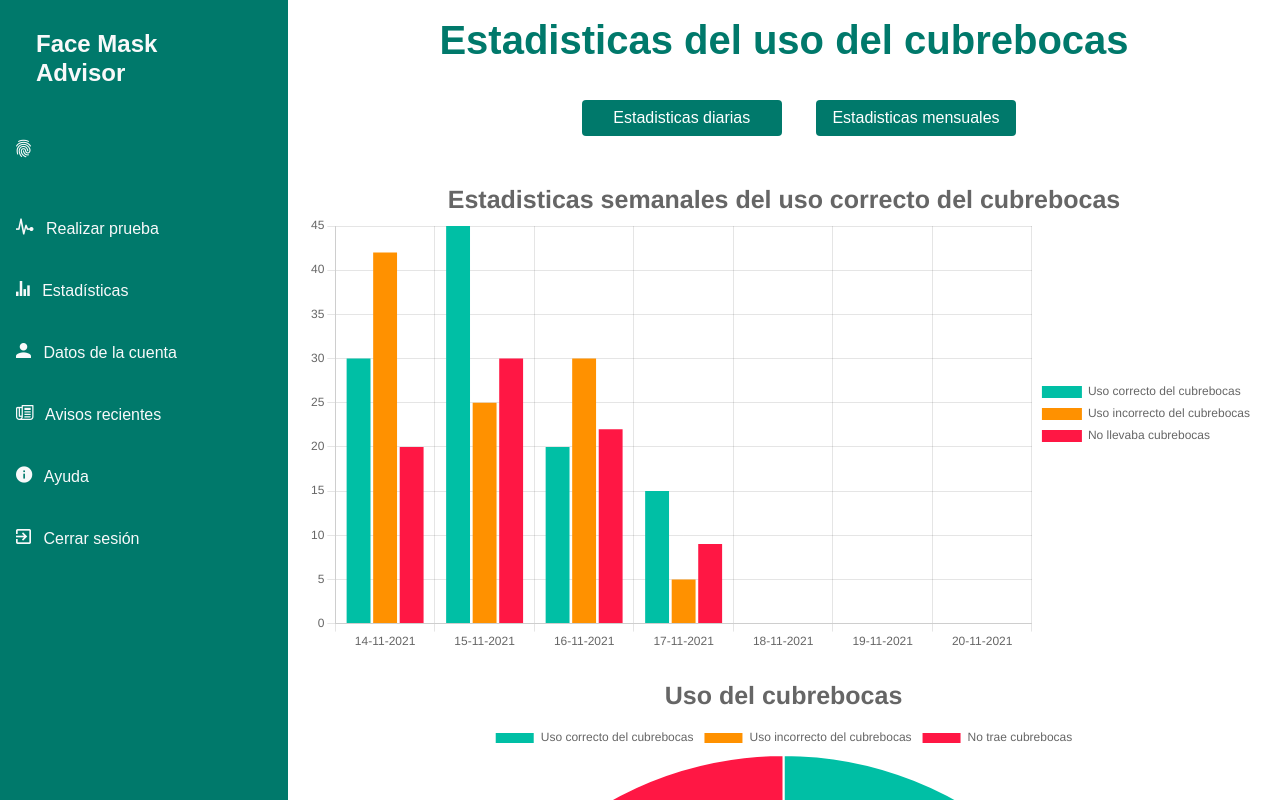
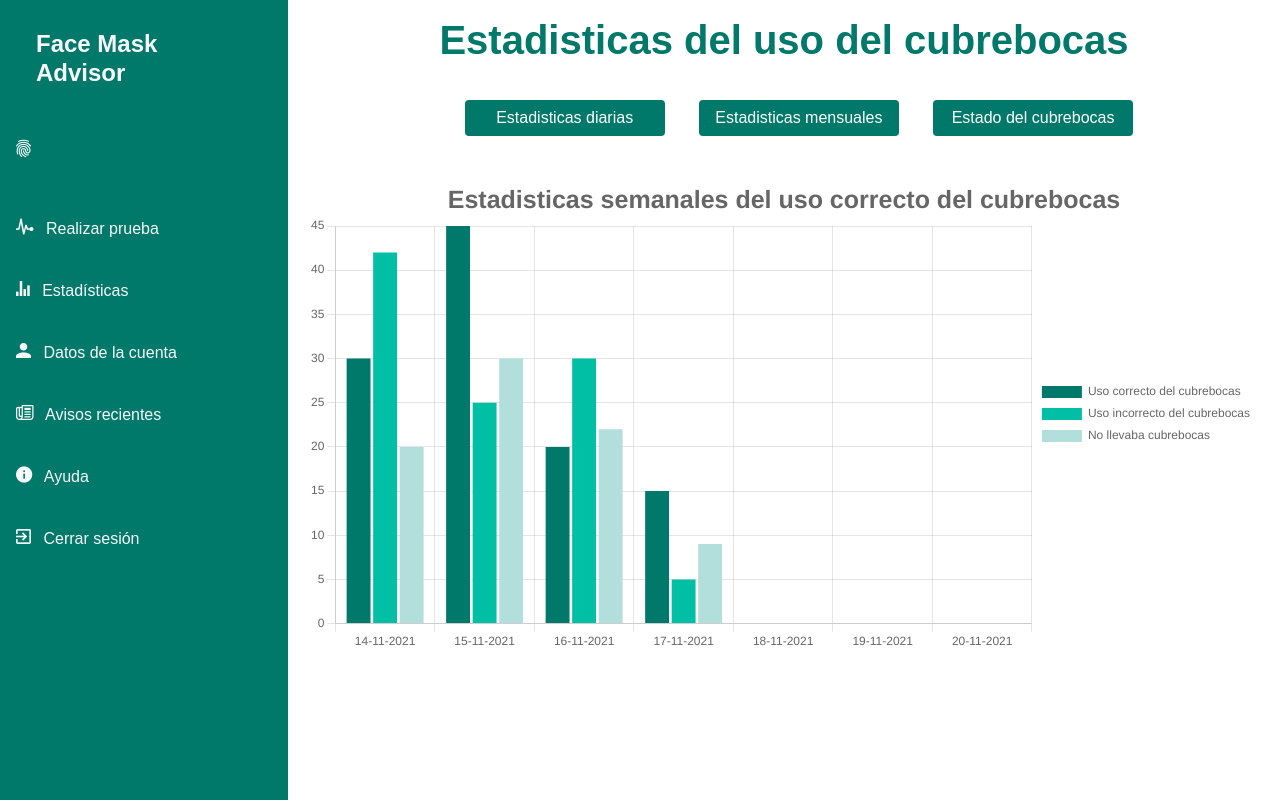
Before and after one commit to david-oaxaca/FaceMaskAdvisor, a Flask app: template templates/MenuEstadisticas.html in a window 1280 px wide. Run offline with Flask 2, Linux system fonts and the light colour scheme; the template is opened without the code that fills it, so the values that code supplies are empty; some libraries are stand-ins or nearby versions; some web fonts are replaced.

Commit message:
Charts modified

```diff
--- a/templates/MenuEstadisticas.html
+++ b/templates/MenuEstadisticas.html
@@ -1,6 +1,48 @@
 {% extends 'layouts/Layout_Charts.html' %}
 
 {% block body %}
+
+    <script>
+        $(document).ready(function(){
+            $('#weekly-stats-btn').hide();
+            $('#bar-chart-btn').hide();
+            $('#myChart_donut').hide();
+
+            $('#daily-stats-btn').click(function(){
+                $('#daily-stats-btn').hide();
+                $('#weekly-stats-btn').show();
+                $('#monthly-stats-btn').show();
+            });
+
+            $('#weekly-stats-btn').click(function(){
+                $('#daily-stats-btn').show();
+                $('#weekly-stats-btn').hide();
+                $('#monthly-stats-btn').show();
+            });
+
+            $('#monthly-stats-btn').click(function(){
+                $('#daily-stats-btn').show();
+                $('#weekly-stats-btn').show();
+                $('#monthly-stats-btn').hide();
+            });
+
+            $('#bar-chart-btn').click(function(){
+                $('#bar-chart-btn').hide();
+                $('#donut-chart-btn').show();
+                $('#myChart').show();
+                $('#myChart_donut').hide();
+            });
+
+            $('#donut-chart-btn').click(function(){
+                $('#bar-chart-btn').show();
+                $('#donut-chart-btn').hide();
+                $('#myChart').hide();
+                $('#myChart_donut').show();
+            });
+
+        });
+    </script>
+
     <div class="d-flex" id="content-wrapper">
 
         <!-- Sidebar -->
@@ -42,10 +84,12 @@
 
             <div class="row">
                 <div style="width: 100%;">
-                    <button type="button" id="btn_volver" class="button-statistics btn btn-primary"  style="width:200px">Estadisticas diarias</button>
-                    <button type="button" id="btn_carrito" class="button-statistics btn btn-primary" style="width:200px">Estadisticas mensuales</button>
+                    <button type="button" id="daily-stats-btn"  class="button-statistics btn btn-primary"  style="width:200px">Estadisticas diarias</button>
+                    <button type="button" id="weekly-stats-btn" class="button-statistics btn btn-primary"  style="width:200px;">Estadisticas semanales</button>
+                    <button type="button" id="monthly-stats-btn" class="button-statistics btn btn-primary" style="width:200px">Estadisticas mensuales</button>
+                    <button type="button" id="bar-chart-btn" class="button-statistics btn btn-primary"  style="width:200px;">Personas por fecha</button>
+                    <button type="button" id="donut-chart-btn" class="button-statistics btn btn-primary" style="width:200px">Estado del cubrebocas</button>
                 </div>
-
             </div>
 
             <div>
@@ -56,18 +100,13 @@
                             <canvas id="myChart"></canvas>
                         </div>
 
-                        <div style="height: 50%; width: 80%; margin-left: 10%;">
+                        <div style="height: 60%; width: 75%; margin-left: 10%; text-align: center;">
                             <canvas id="myChart_donut"></canvas>
                         </div>
                     </div>
 
                     <script>
                         let myChart = document.getElementById('myChart').getContext('2d');
-
-                        // Global Options
-                        //Chart.defaults.global.defaultFontFamily = 'Lato';
-                        //Chart.defaults.global.defaultFontSize = 18;
-                        //Chart.defaults.global.defaultFontColor = '#777';
 
                         let barChart = new Chart(myChart, {
                             type: 'bar', //Types of charts: Bar, HorizontalBar, pie, line, donut, radar, polarArea
@@ -76,21 +115,21 @@
                                 datasets: [{
                                     label: 'Uso correcto del cubrebocas',
                                     data:[30,45,20,15,0,0,0],
-                                    backgroundColor: '#00BFA5',
+                                    backgroundColor: '#00796B',
                                     hoverBorderWidth: '1',
-                                    hoverBackgroundColor: "#00796B"
+                                    hoverBackgroundColor: "#00E676"
                                 },
                                 {
                                     label: 'Uso incorrecto del cubrebocas',
                                     data:[42,25,30,5,0,0,0],
-                                    backgroundColor: '#FF9100',
+                                    backgroundColor: '#00BFA5',
                                     hoverBorderWidth: '1',
                                     hoverBackgroundColor: "#EF6C00"
                                 },
                                 {
                                     label: 'No llevaba cubrebocas',
                                     data:[20,30,22,9,0,0,0],
-                                    backgroundColor: '#FF1744',
+                                    backgroundColor: '#B2DFDB',
                                     hoverBorderWidth: '1',
                                     hoverBackgroundColor: "#C62828"
                                 }]
@@ -135,16 +174,15 @@
                                 labels: ['Uso correcto del cubrebocas','Uso incorrecto del cubrebocas','No trae cubrebocas'],
                                 datasets: [{
                                     data:[110,105,81],
-                                    backgroundColor: ['#00BFA5', '#FF9100', '#FF1744'],
-                                    hoverBorderWidth: '1',
-                                    hoverBackgroundColor: "#00796B"
+                                    backgroundColor: ['#00796B', '#00BFA5', '#B2DFDB'],
+                                    hoverBackgroundColor: ['#00E676', '#EF6C00', '#C62828']
                                 }]
                             },
                             options: {
                                 plugins:{
                                     title:{
                                         display:true,
-                                        text:'Uso del cubrebocas',
+                                        text:'Estado del cubrebocas',
                                         font: {
                                             size: 25,
                                             weight: 'bold'
@@ -179,4 +217,6 @@
     </div>
 
 
+
+
 {% endblock %}
```
Also changed, not shown: templates/Registro.html (+0 -9 lines).
